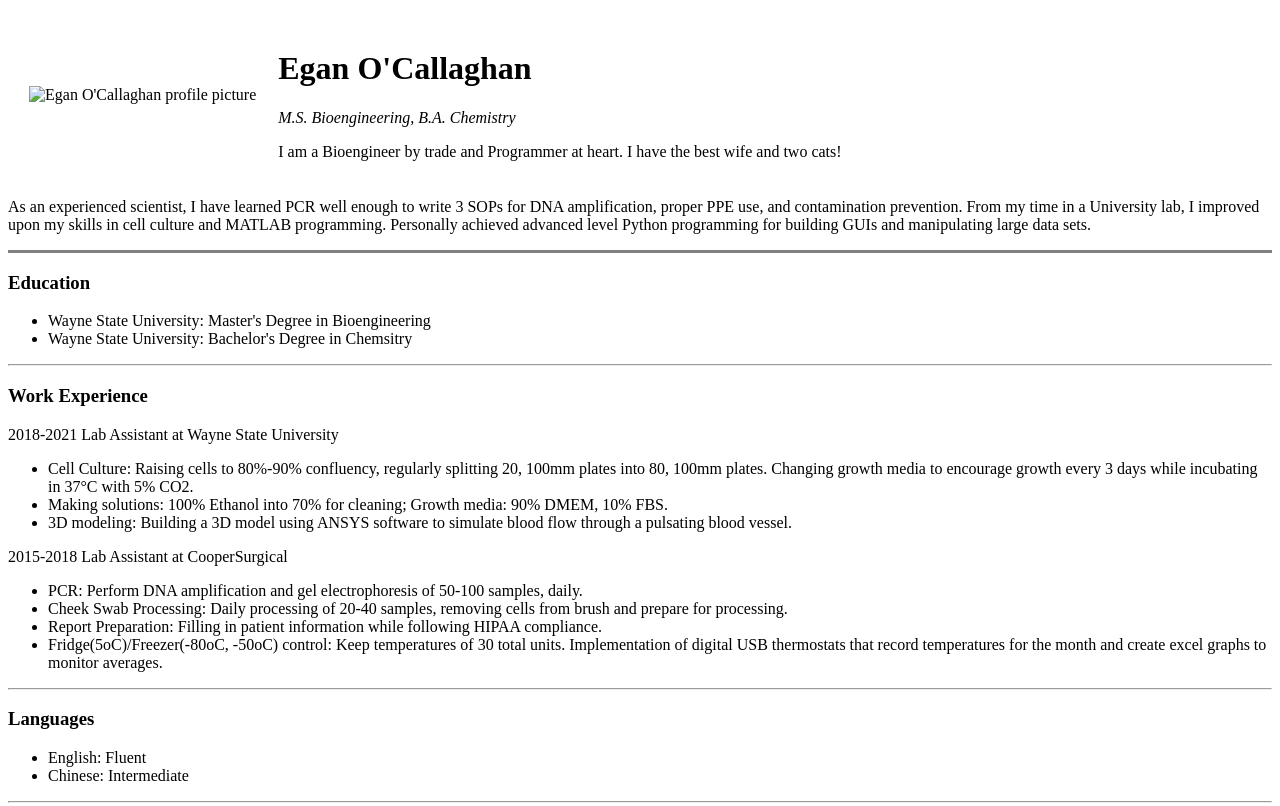
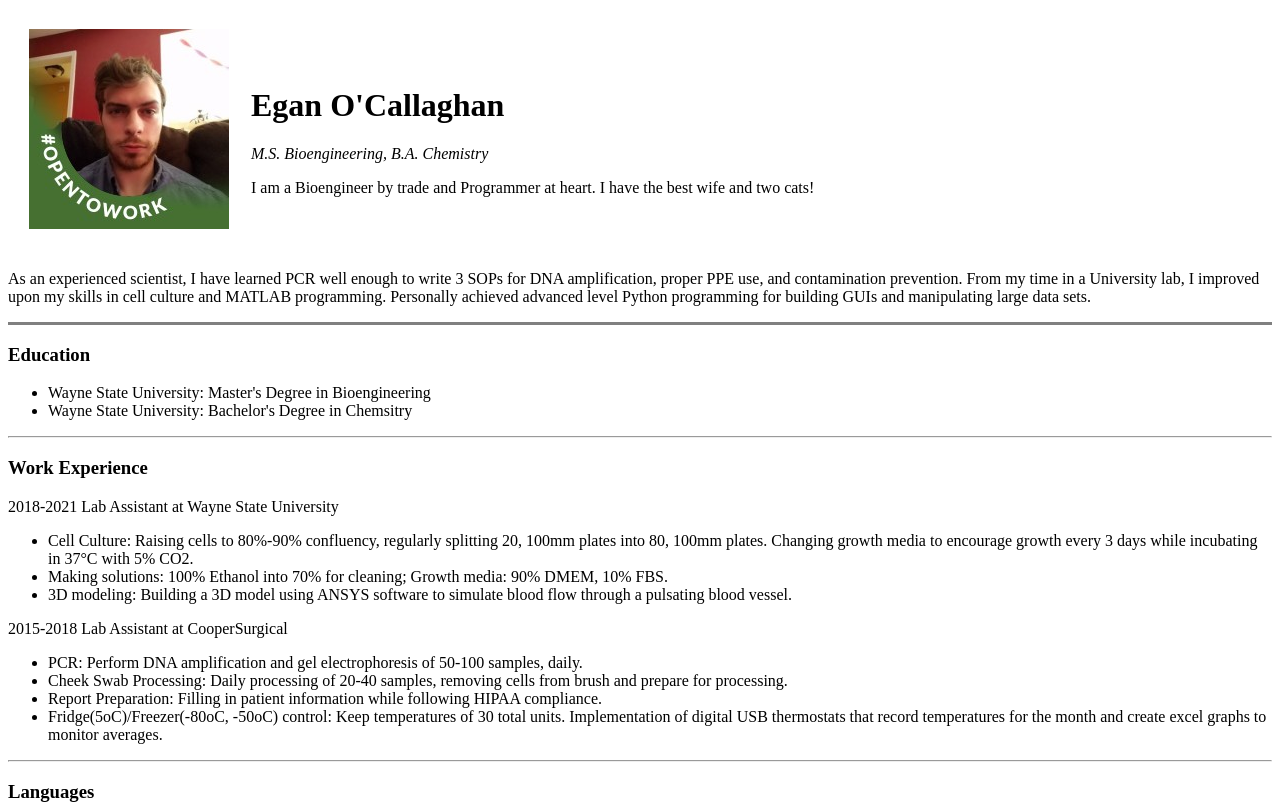
Before and after one commit to EganO11/cv, a plain HTML site: page index.html in a window 1280 px wide. Shown: the top 806 px of the page. Drawn offline with Linux system fonts and the light colour scheme; the site is published under a folder, as on GitHub Pages, so addresses that start at the root find nothing.

Commit message:
fixing image src 0.01

```diff
--- a/index.html
+++ b/index.html
@@ -10,7 +10,7 @@
     <body>
         <table cellspacing="20">
             <tr>
-                <td><img src="/images/1659122231532.jpg" alt="Egan O'Callaghan profile picture"></td>
+                <td><img src="images/1659122231532.jpg" alt="Egan O'Callaghan profile picture"></td>
                 <td><h1>Egan O'Callaghan</h1>
                     <p><em>M.S. Bioengineering, B.A. Chemistry</em></p>
                             I am a Bioengineer by trade and Programmer at heart. I have the best wife and two cats!</td>
```
